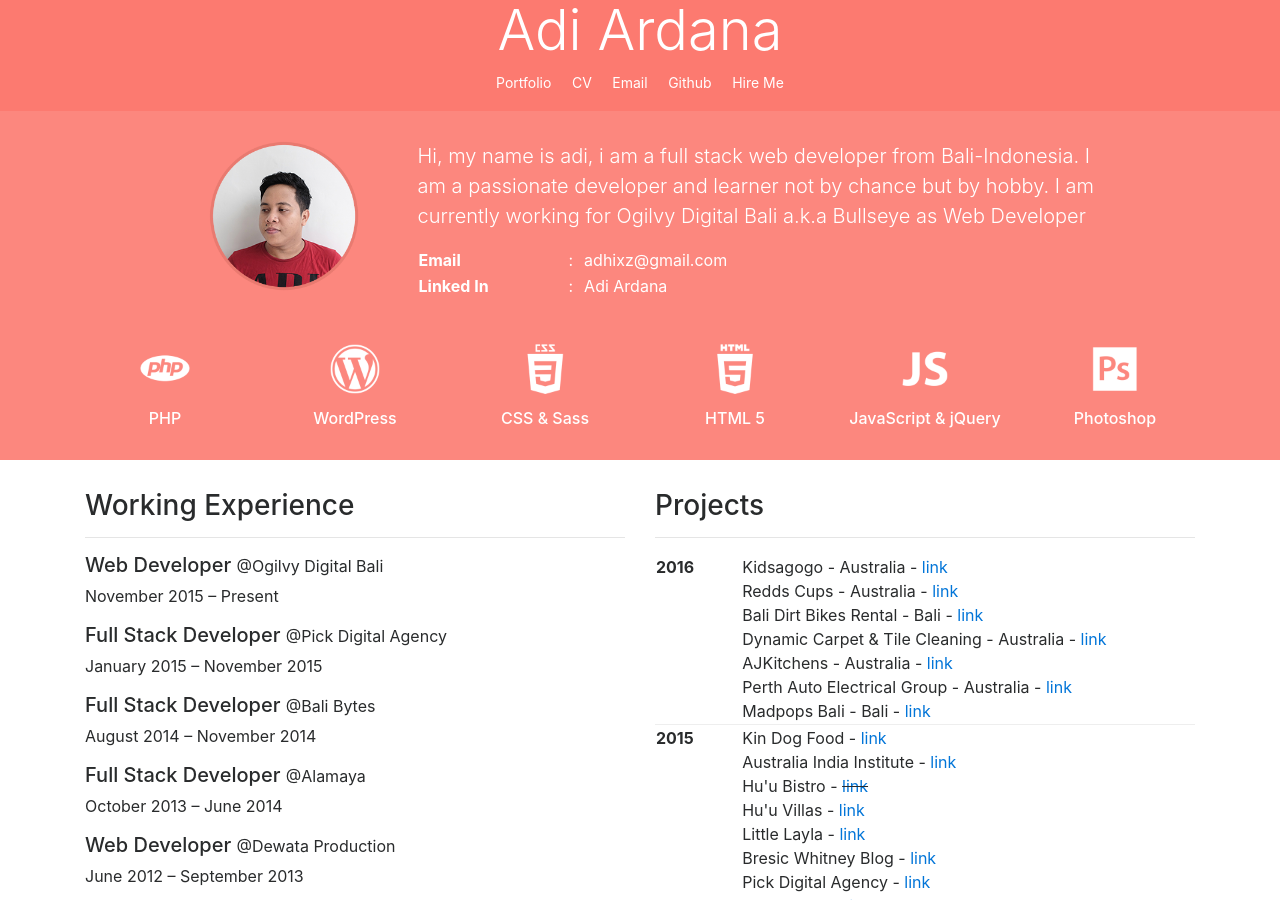
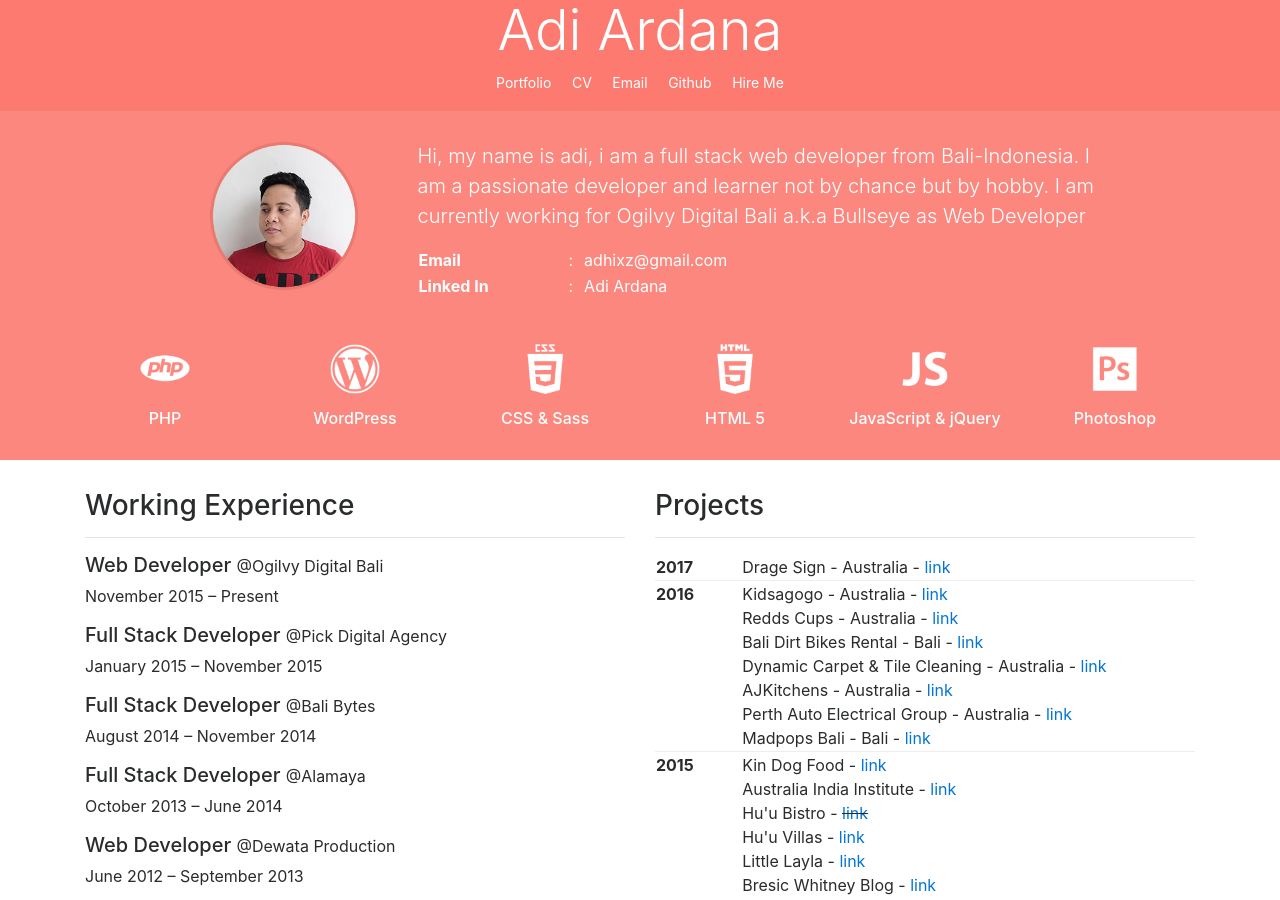
Before and after one commit to adiardana/adiardana.github.io, a Jekyll site: the page built from cv/index.html, in a window 1280 px wide and 900 px high. Built offline with Jekyll 4.4.1, drawn with Linux system fonts in a browser that asks for light colours.

Commit message:
add new project to portfolio

```diff
--- a/_includes/cv/projects.html
+++ b/_includes/cv/projects.html
@@ -1,4 +1,12 @@
 <table class="projects">
+  <tr>
+    <td class="year">2017</td>
+    <td>
+      <ul>
+        <li>Drage Sign - Australia - <a href="http://www.dragesigns.com.au/">link</a></li>
+      </ul>
+    </td>
+  </tr>
   <tr>
     <td class="year">2016</td>
     <td>
--- a/js/main.js
+++ b/js/main.js
@@ -11,9 +11,9 @@
 
   };
 
-  if ($b.hasClass('homepage')) {
-    $(window).snowfall({round: true});
-  }
+  // if ($b.hasClass('homepage')) {
+  //   $(window).snowfall({round: true});
+  // }
 
   $(document).pjax('a', '#main');
 
```
Also changed, not shown: _posts/portfolio/2017-01-10-dragesign.md (added, +10 -0 lines), image/dragesign.jpg (added).
